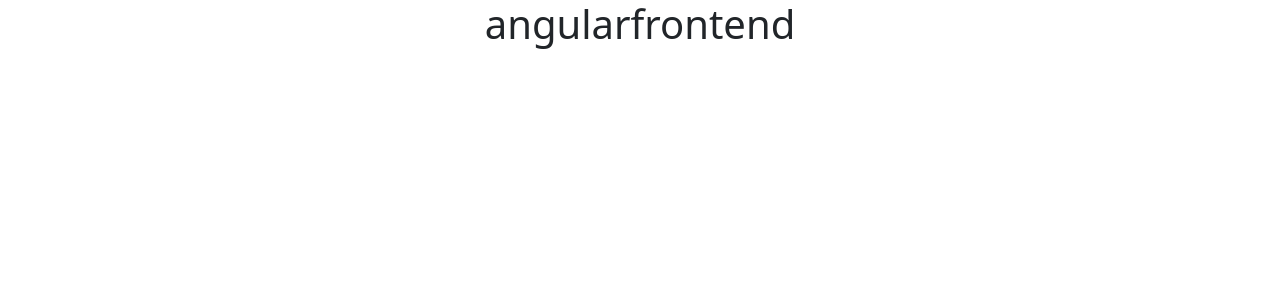
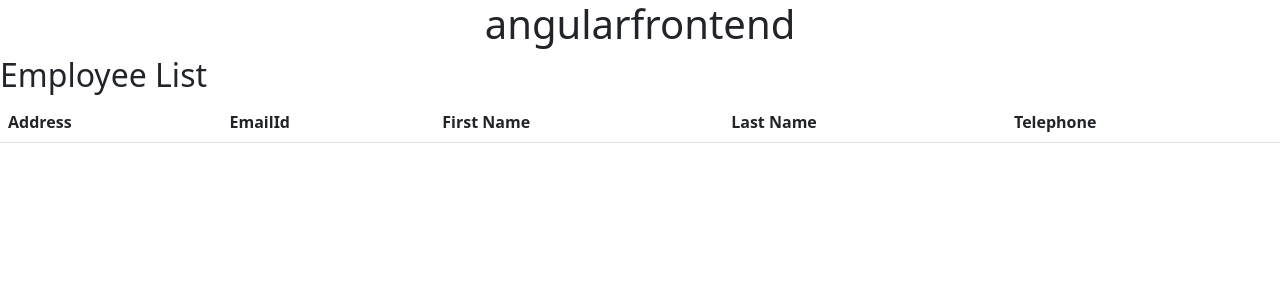
Before and after one commit to Mtesazi/Angular-front-End, an Angular app: page / in a window 1280 px wide. Shown: the top 300 px of the page. Built offline with nearby package versions, Linux system fonts and the light colour scheme.

Commit message:
Adding Employee list component

```diff
--- a/src/app/app.component.html
+++ b/src/app/app.component.html
@@ -1 +1,2 @@
 <h1 class="text-center">{{title}}</h1>
+<app-employee-list></app-employee-list>
--- a/src/app/app.module.ts
+++ b/src/app/app.module.ts
@@ -3,10 +3,12 @@
 
 import { AppRoutingModule } from './app-routing.module';
 import { AppComponent } from './app.component';
+import { EmployeeListComponent } from './employee-list/employee-list.component';
 
 @NgModule({
   declarations: [
-    AppComponent
+    AppComponent,
+    EmployeeListComponent
   ],
   imports: [
     BrowserModule,
--- /dev/null
+++ b/src/app/employee-list/employee-list.component.html
@@ -0,0 +1,21 @@
+<h2> Employee List</h2>
+<table class="table table-striped">
+    <thead>
+        <tr>
+            <th>Address</th>
+            <th>EmailId</th>
+            <th>First Name</th>
+            <th>Last Name</th>
+            <th>Telephone</th>
+        </tr>
+    </thead>
+    <tbody>
+        <tr *ngFor = "let employee of employees">
+            <td>{{employee.address}}</td>
+            <td>{{employee.emailId}}</td>
+            <td>{{employee.firstName}}</td>
+            <td>{{employee.lastName}}</td>
+            <td>{{employee.telephone}}</td>
+        </tr>
+    </tbody>
+</table>
--- /dev/null
+++ b/src/app/employee-list/employee-list.component.ts
@@ -0,0 +1,16 @@
+import { Component, OnInit } from '@angular/core';
+import { Employee } from '../employee';
+
+@Component({
+  selector: 'app-employee-list',
+  templateUrl: './employee-list.component.html',
+  styleUrls: ['./employee-list.component.css']
+})
+export class EmployeeListComponent implements OnInit {
+  employees : Employee[] = [];
+
+  constructor() {}
+  ngOnInit(): void {
+
+  }
+}
```
Also changed, not shown: src/app/employee.ts (+6 -7 lines), src/app/employee-list/employee-list.component.css (added), 1 other file (tests, documents, lock files or other folders).
